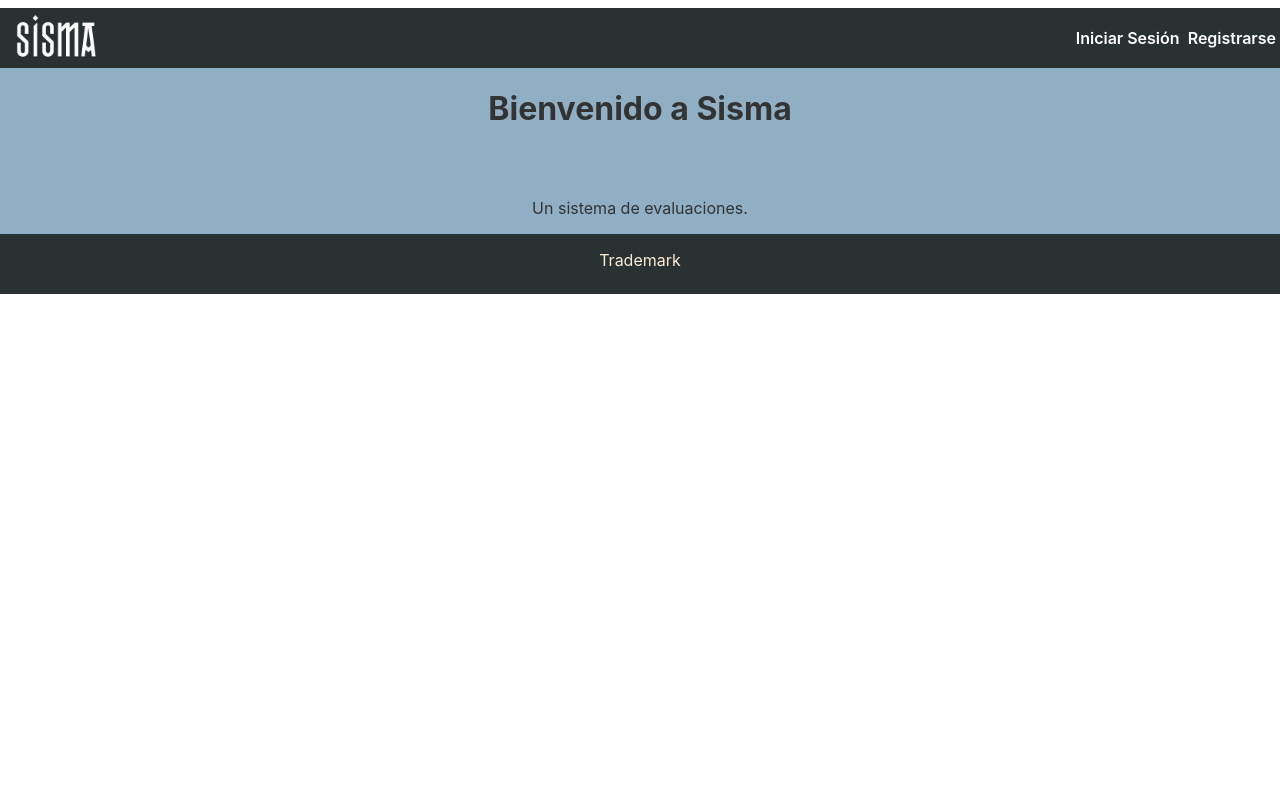
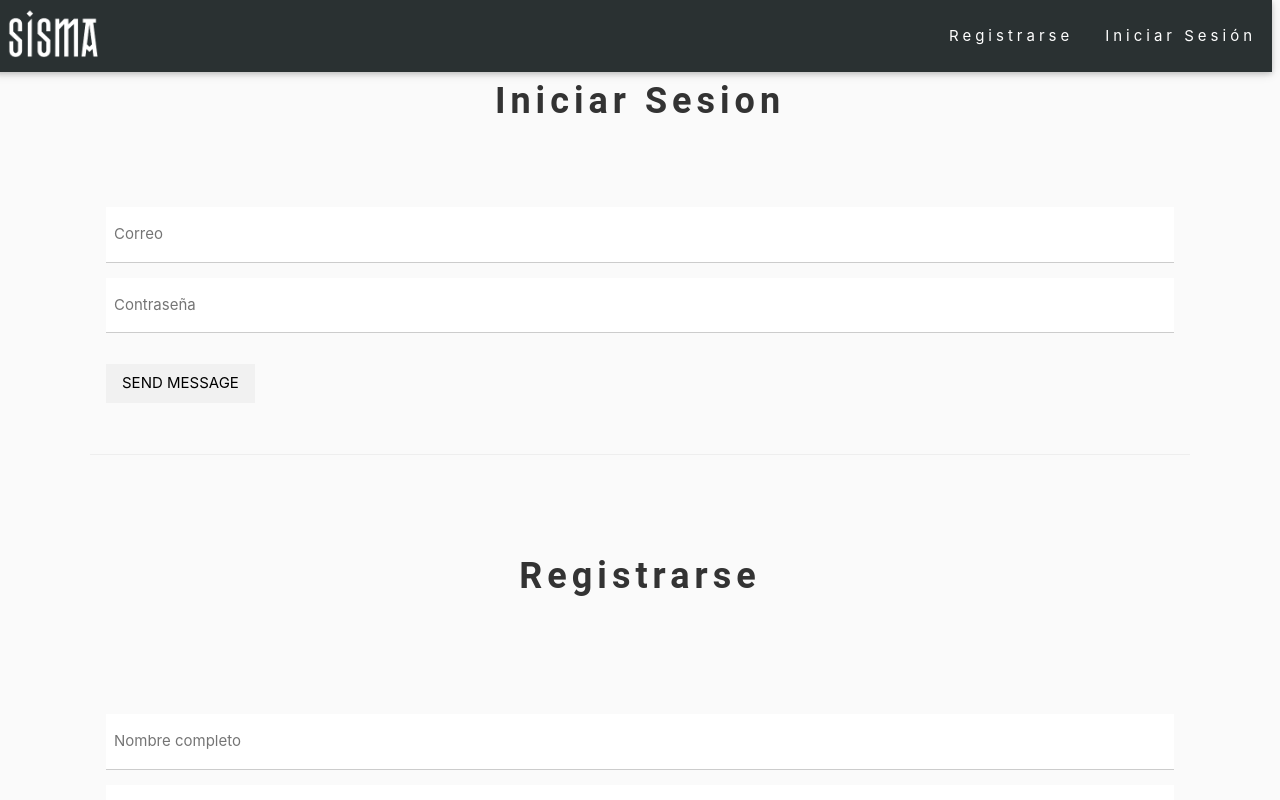
Before and after one commit to agarita/Sisma, an Angular app: page / in a window 1280 px wide. Shown: the top 800 px of the page. Built offline with nearby package versions, Linux system fonts and the light colour scheme.

Commit message:
Pagina de inicio

```diff
--- a/src/app/app.component.css
+++ b/src/app/app.component.css
@@ -8,31 +8,8 @@
 }
 
 body{
-    background-color: #90AFC5;
+    background-color: #fafafa;
     margin-inline: -8px;
-}
-
-h1 {
-    font-size: 32px;
-}
-
-p {
-    font-size: 16px;
-}
-
-.spacer {
-    flex: 1;
-}
-
-.a{
-    border: 0;
-    color: white;
-    line-height: 60px;
-    background-color: #2a3132;
-}
-
-.a:hover{
-    background-color: #336B87
 }
 
 .content{
@@ -41,3 +18,38 @@ p {
     align-items: center;
 
 }
+
+.modal {
+    display: none; /* Hidden by default */
+    position: fixed; /* Stay in place */
+    z-index: 1; /* Sit on top */
+    left: 0;
+    top: 0;
+    width: 100%; /* Full width */
+    height: 100%; /* Full height */
+    overflow: auto; /* Enable scroll if needed */
+    background-color: rgb(0,0,0); /* Fallback color */
+    background-color: rgba(0,0,0,0.4); /* Black w/ opacity */
+}
+
+.modal-content{
+    background-color: #fefefe;
+    margin: 15% auto; /* 15% from the top and centered */
+    padding: 20px;
+    border: 1px solid #888;
+    width: 80%; /* Could be more or less, depending on screen size */
+}
+
+.close {
+    color: #aaa;
+    float: right;
+    font-size: 28px;
+    font-weight: bold;
+}
+
+.close:hover,
+.close:focus {
+    color:black;
+    text-decoration: none;
+    cursor: pointer
+}
--- a/src/app/app.component.html
+++ b/src/app/app.component.html
@@ -1,33 +1,93 @@
 <!DOCTYPE html>
 <html>
-<head>
-  <link type="text/css" href="/app/app.component.css">
-  <link type="text/css" href="styles.css">
-</head>
+<meta charset="UTF-8">
+<meta name="viewport" content="width=device-width, initial-scale=1">
+<link rel="stylesheet" href="https://www.w3schools.com/w3css/4/w3.css">
+<style>
+body {font-family: -apple-system, BlinkMacSystemFont, 'Segoe UI', Roboto, Oxygen, Ubuntu, Cantarell, 'Open Sans', 'Helvetica Neue', sans-serif, Serif;}
+h1, h2, h3, h4, h5, h6 {
+  font-family: "Roboto";
+  letter-spacing: 5px;
+}
+</style>
+<body>
 
-<body>
-  <div class="toolbar" role="banner">
-    <img
-      width="80"
-      alt="Logo"
-      src="\assets\LogoBlanco.png"
-    >
-    <div class="spacer"></div>
+<!-- Navbar (sit on top) -->
+<div class="w3-top">
+  <div class="w3-bar w3-padding w3-card" style="letter-spacing:4px;background-color: #2a3132;color: #fff;">
+    <a href="#home">
+      <img class="w3-image" src="/assets/LogoBlanco.png" width="90" alt="Logo">
+    </a>
+    <!-- Right-sided navbar links. Hide them on small screens -->
+    <div class="w3-right w3-hide-small w3-display-right">
+      <a href="#registrar" class="w3-bar-item w3-button">Registrarse</a>
+      <a href="#iniciarSesion" class="w3-bar-item w3-button">Iniciar Sesión</a>
+    </div>
+  </div>
+</div>
 
-    <div class="a" onclick="console.log('Hola mundo 2')">&nbsp;Iniciar Sesión&nbsp;</div>
-    <div class="a" onclick="console.log('Hola mundo 2')">&nbsp;Registrarse&nbsp;</div>
+<div id="myModal" class="modal">
+
+    <!-- Modal content -->
+    <div class="modal-content">
+      <div class="modal-header">
+        <span class="close">&times;</span>
+        <h2>Modal Header</h2>
+      </div>
+      <div class="modal-body">
+        <p>Some text in the Modal Body</p>
+        <p>Some other text...</p>
+      </div>
+      <div class="modal-footer">
+        <h3>Modal Footer</h3>
+      </div>
+    </div>
+
   </div>
 
-  <div class="content" role="main">
-    <h1>Bienvenido a Sisma</h1>
-    <p id="demo"></p>
-    <p>Un sistema de evaluaciones.</p>
+<!-- Page content -->
+<div class="w3-content w3-stretch" style="max-width:1100px;">
+
+  <!-- Menu Section -->
+  <div class="w3-container" id="iniciarSesion">
+    <h1 class="w3-center w3-padding-64"><b>Iniciar Sesion</b></h1>
+    <form action="/action_page.php" target="_blank">
+      <p><input class="w3-input w3-padding-16" type="text" placeholder="Correo" required name="Correo"></p>
+      <p><input class="w3-input w3-padding-16" type="text" placeholder="Contraseña" required name="Contraseña"></p>
+      <p><button class="w3-button w3-light-grey w3-section" type="submit">SEND MESSAGE</button></p>
+    </form>
   </div>
 
-  <footer>
-    <p style="color: antiquewhite;">Trademark</p>
-  </footer>
+  <hr>
+
+  <!-- Registrarse -->
+  <div class="w3-container" id="registrar">
+    <h1 class = "w3-center w3-padding-64"><b>Registrarse</b></h1><br>
+    <form action="/action_page.php" target="_blank">
+      <p><input class="w3-input w3-padding-16" type="text" placeholder="Nombre completo" required name="Nombre"></p>
+      <p><input class="w3-input w3-padding-16" type="text" placeholder="Correo" required name="Correo"></p>
+      <p><input class="w3-input w3-padding-16" type="text" placeholder="Contraseña" required name="Contraseña"></p>
+      <p><button class="w3-button w3-light-grey w3-section" type="submit">SEND MESSAGE</button></p>
+    </form>
+  </div>
+
+<!-- End page content -->
+</div>
+
+<div id="id01" class="w3-modal">
+    <div class="w3-modal-content">
+      <div class="w3-container">
+        <span onclick="document.getElementById('id01').style.display='none'" class="w3-button w3-display-topright">&times;</span>
+        <p>Powered by <a href="https://www.w3schools.com/w3css/default.asp" title="W3.CSS" target="_blank" class="w3-hover-text-green">w3.css</a></p>
+        <p>Texto, texto</p>
+      </div>
+    </div>
+  </div>
+
+<!-- Footer -->
+<footer class="w3-center" style="background-color: #2a3132;">
+  <button onclick="document.getElementById('id01').style.display='block'" class="w3-button w3-black">Terminos y Condiciones</button>
+</footer>
 
 </body>
-
 </html>
```
